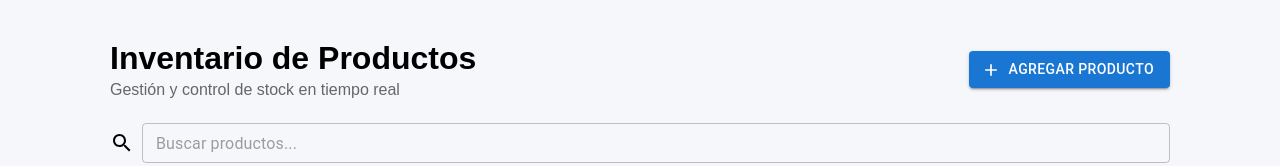
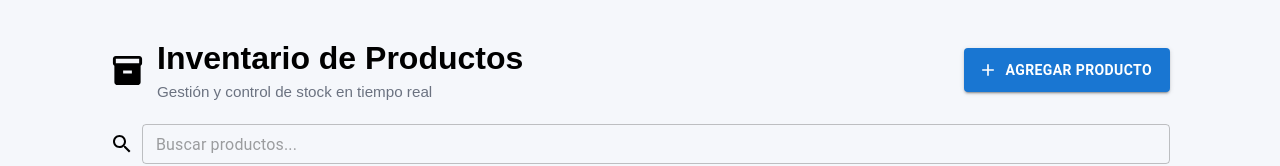
Before and after one commit to FrancoValansi/inventario-productos, a React (Vite) app: page / in a window 1280 px wide. Shown: the top 166 px of the page. Built offline with nearby package versions, Linux system fonts and the light colour scheme; no server answers; the database is empty.

Commit message:
Modificación detalles finales de interfaz
-Captura de pantalla adjunta en el README.md

```diff
--- a/index.html
+++ b/index.html
@@ -2,9 +2,9 @@
 <html lang="en">
   <head>
     <meta charset="UTF-8" />
-    <link rel="icon" type="image/svg+xml" href="/favicon.svg" />
+    <link rel="icon" type="image/svg+xml" href="/package.svg" />
     <meta name="viewport" content="width=device-width, initial-scale=1.0" />
-    <title>inventario-productos</title>
+    <title>Inventario de Productos</title>
   </head>
   <body>
     <div id="root"></div>
--- a/src/components/InventoryTable.css
+++ b/src/components/InventoryTable.css
@@ -15,12 +15,9 @@ body{
     margin-bottom: 24px;
 }
 
-.inventory h1 {
-    margin-bottom: 4px;
-}
-
-.inventory p {
-    color: #666;
+.inventory-header button{
+    padding:10px 18px;
+    font-weight:600;
 }
 
 .inventory-header h1 {
@@ -31,6 +28,39 @@ body{
 .inventory-header p {
     margin-top: 4px;
     color: #666;
+}
+
+.inventory-title {
+    display: flex;
+    align-items: center;
+    gap: 12px;
+}
+
+.inventory-title h1 {
+    margin: 0;
+    font-size: 2rem;
+    font-weight: 700;
+}
+
+.inventory-title p {
+    margin-top: 4px;
+    color: #6b7280;
+}
+
+
+.inventory h1{
+    font-size: 2rem;
+    font-weight: 700;
+    margin-bottom: 6px;
+}
+
+.inventory p{
+    color:#6b7280;
+    font-size:0.95rem;
+}
+
+.inventory-paper {
+    border-radius: 12px;
 }
 
 .search {
@@ -57,12 +87,13 @@ body{
     margin:20px 0;
 }
 
-.inventory-paper {
-    border-radius: 12px;
+
+.MuiTableHead-root{
+    background:#f8fafc;
 }
 
-.MuiTableHead-root {
-    background-color: #f5f5f5;
+.MuiTableHead-root th{
+    font-weight:700;
 }
 
 .MuiTableRow-root:hover{
--- a/src/components/InventoryTable.tsx
+++ b/src/components/InventoryTable.tsx
@@ -17,6 +17,7 @@ import AddIcon from "@mui/icons-material/Add";
 import EditIcon from "@mui/icons-material/Edit";
 import DeleteIcon from "@mui/icons-material/Delete";
 import SearchIcon from "@mui/icons-material/Search";
+import Inventory2Icon from "@mui/icons-material/Inventory2";
 
 export interface Producto {
     id: number;
@@ -48,9 +49,13 @@ function InventoryTable({
     return (
         <div className="inventory">
             <div className="inventory-header">
-                <div>
+                <div className="inventory-title">
+                    <Inventory2Icon fontSize="large" />
+
+                    <div>
                     <h1>Inventario de Productos</h1>
                     <p>Gestión y control de stock en tiempo real</p>
+                    </div>
                 </div>
 
                 <Button
```
Also changed, not shown: public/package.svg (added), 3 other files (tests, documents, lock files or other folders).
